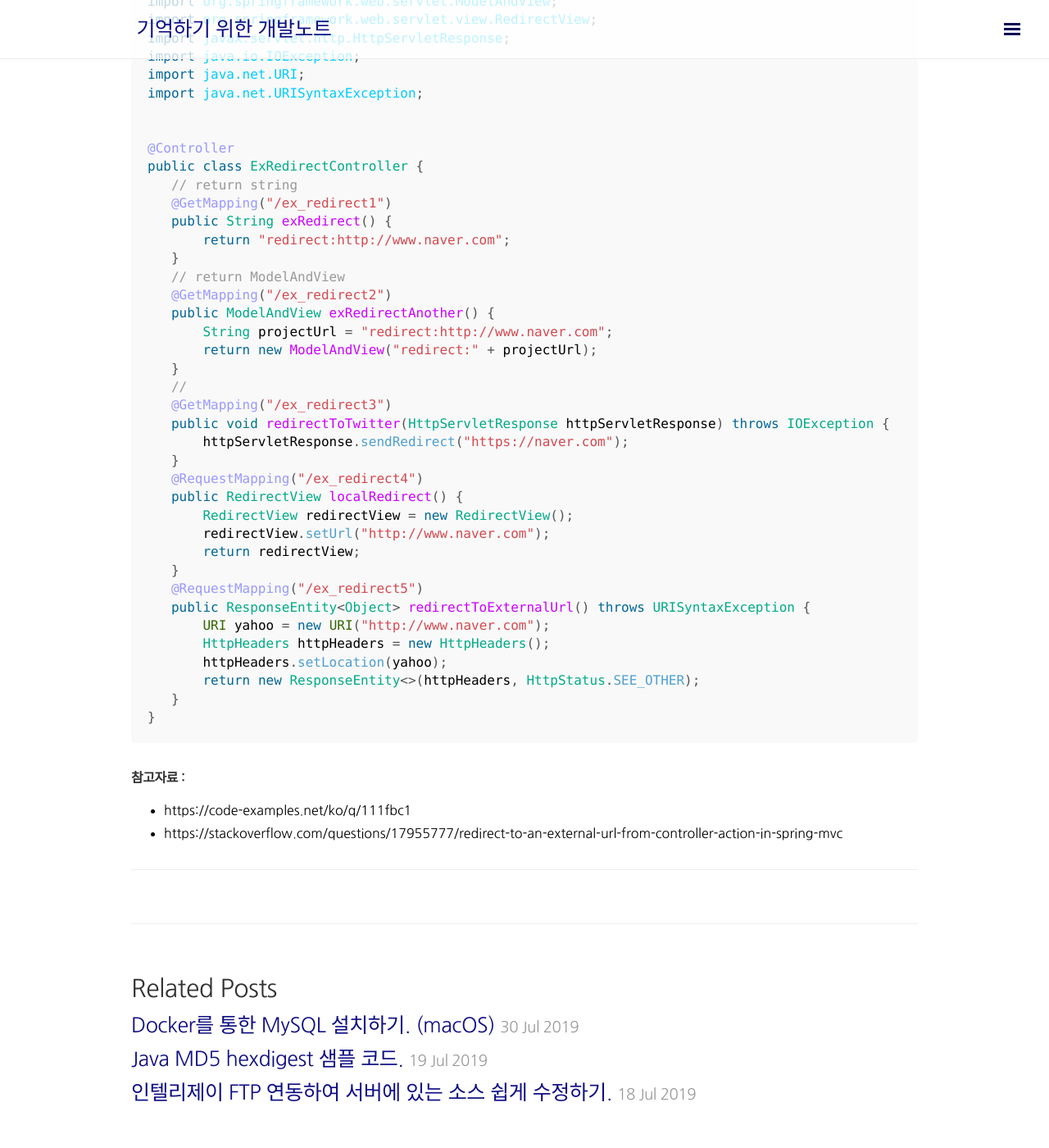
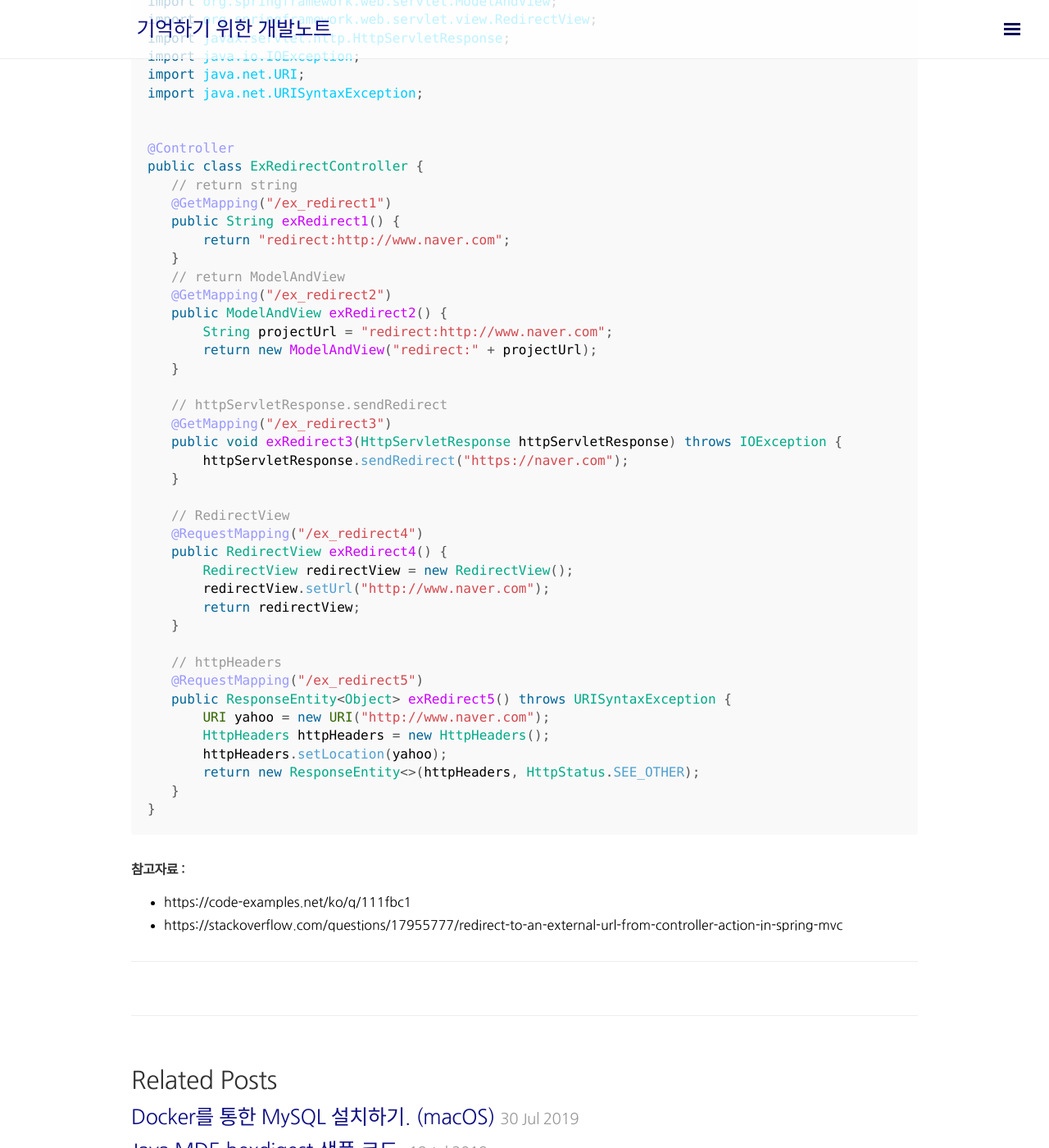
Before and after one commit to jmlim/jmlim.github.com, a Jekyll site: the page built from _posts/spring/2019-09-30-spring-redirect-to-an-external-url.md, in a window 1280 px wide and 1400 px high, scrolled down 520 px. Shown: the whole window at 82% size. Built offline with Jekyll 4.4.1, drawn with Linux system fonts in a browser that asks for light colours; nearby versions of some CDN libraries; comment, search, counter and statistics services are not loaded.

Commit message:
Spring Controller 에서 외부 url로 redirect 하기 포스팅 수정

```diff
--- a/_posts/spring/2019-09-30-spring-redirect-to-an-external-url.md
+++ b/_posts/spring/2019-09-30-spring-redirect-to-an-external-url.md
@@ -31,28 +31,33 @@ import java.net.URISyntaxException;
 public class ExRedirectController {
    // return string
    @GetMapping("/ex_redirect1")
-   public String exRedirect() {
+   public String exRedirect1() {
        return "redirect:http://www.naver.com";
    }
    // return ModelAndView
    @GetMapping("/ex_redirect2")
-   public ModelAndView exRedirectAnother() {
+   public ModelAndView exRedirect2() {
        String projectUrl = "redirect:http://www.naver.com";
        return new ModelAndView("redirect:" + projectUrl);
    }
-   //
+
+   // httpServletResponse.sendRedirect
    @GetMapping("/ex_redirect3")
-   public void redirectToTwitter(HttpServletResponse httpServletResponse) throws IOException {
+   public void exRedirect3(HttpServletResponse httpServletResponse) throws IOException {
        httpServletResponse.sendRedirect("https://naver.com");
    }
+
+   // RedirectView
    @RequestMapping("/ex_redirect4")
-   public RedirectView localRedirect() {
+   public RedirectView exRedirect4() {
        RedirectView redirectView = new RedirectView();
        redirectView.setUrl("http://www.naver.com");
        return redirectView;
    }
+
+   // httpHeaders
    @RequestMapping("/ex_redirect5")
-   public ResponseEntity<Object> redirectToExternalUrl() throws URISyntaxException {
+   public ResponseEntity<Object> exRedirect5() throws URISyntaxException {
        URI yahoo = new URI("http://www.naver.com");
        HttpHeaders httpHeaders = new HttpHeaders();
        httpHeaders.setLocation(yahoo);
```
